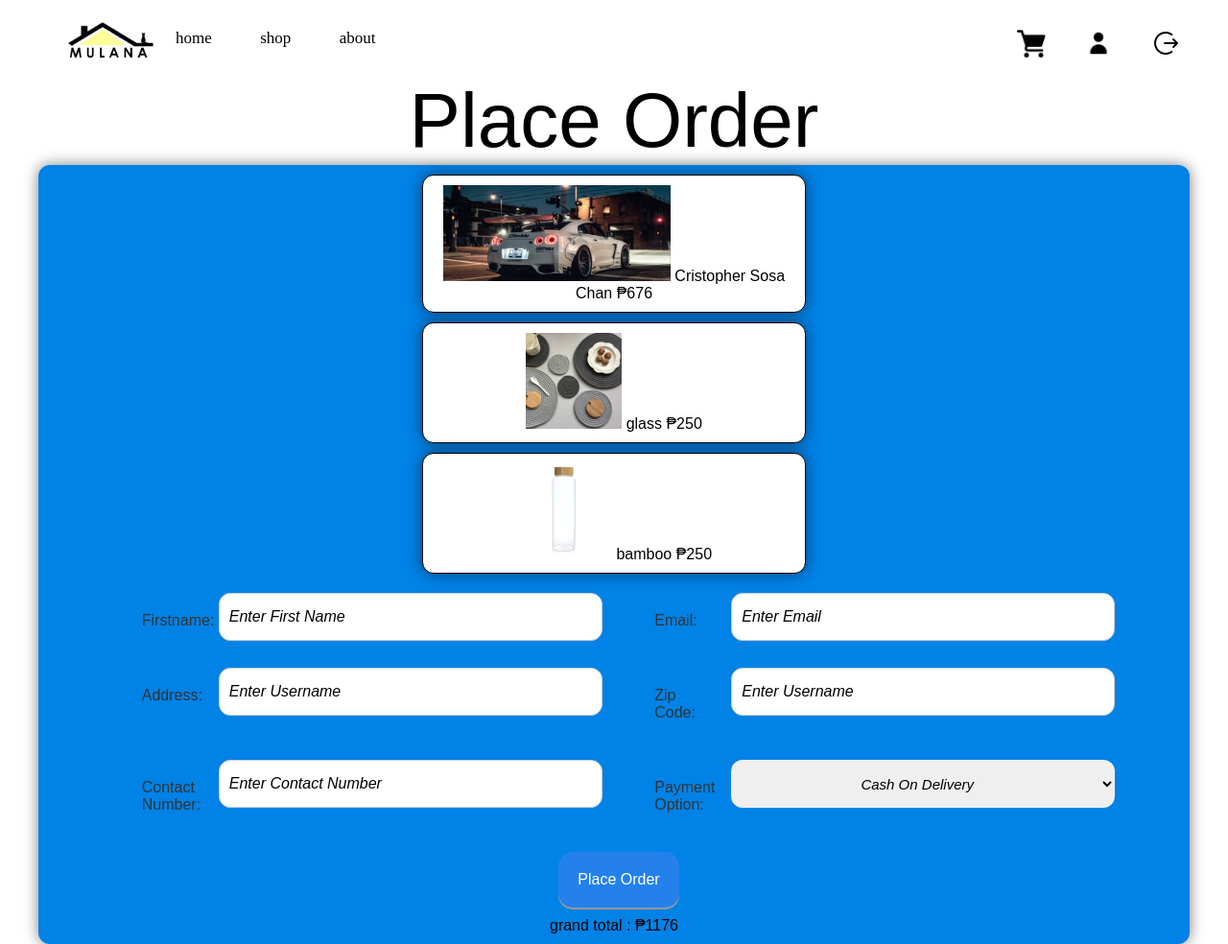
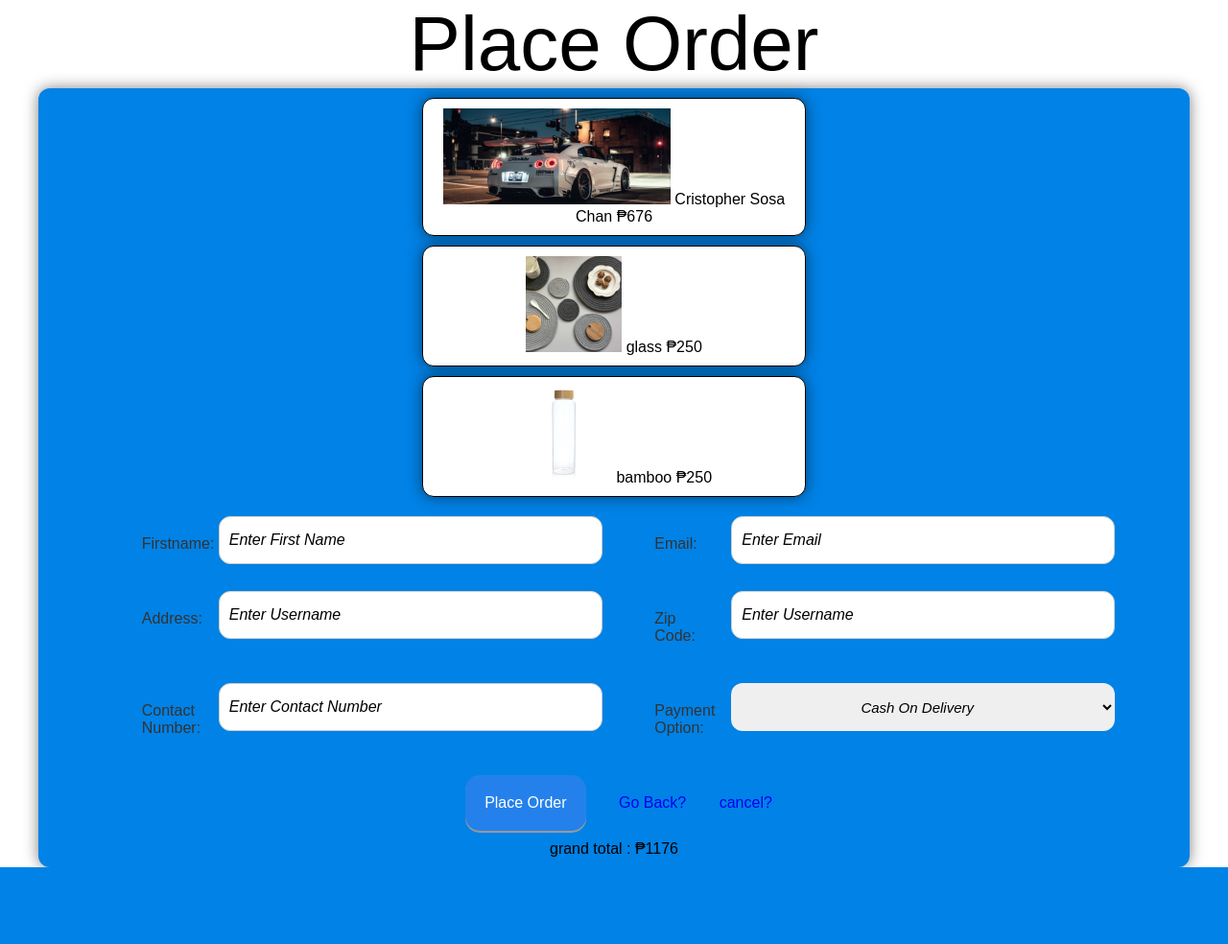
Before and after one commit to CristopherChan/shopping, a PHP site: page /checkout.php in a window 1280 px wide. Shown: the whole page at 96% size. After the commit the page ends 904 px from the top, so only its background shows below. Run offline with PHP 8.4, Linux system fonts and the light colour scheme; a user stored in the database is signed in; data comes from the database, SQL or seed files in the repository; a stand-in replaces the project's code that opens the database connection.

Commit message:
hahaha malapit na

```diff
--- a/checkout.php
+++ b/checkout.php
@@ -6,7 +6,14 @@ $user_id = $_SESSION['user_id'];
 
 if(!isset($user_id)){
     header('location:login.php');
+
  };
+
+
+ if(isset($_GET['delete_all'])){
+    mysqli_query($conn, "DELETE FROM `cart` WHERE user_id = '$user_id'") or die('query failed');
+    header('location:index.php');
+ }
  if(isset($_POST['place_order'])){
 
     $name = $_POST['name'];
@@ -16,21 +23,18 @@ if(!isset($user_id)){
     $con_number = $_POST['number'];
     $payment = $_POST['payment'];
 
+    $price_total = 0;
+    $cart_query = mysqli_query($conn, "SELECT * FROM `cart` WHERE user_id = '$user_id'");
+    if(mysqli_num_rows($cart_query) > 0){
 
-    $cart_query = mysqli_query($conn, "SELECT * FROM `cart`");
-   $price_total = -2;
-   if(mysqli_num_rows($cart_query) > 0){
       while($product_item = mysqli_fetch_assoc($cart_query)){
          $product_name[] = $product_item['name'] .' ('. $product_item['quantity'] .') ';
-         $product_price = number_format((int)$product_item['price'] * (int)$product_item['quantity']);
-         $price_total = $product_price;
+         $product_price = (int)$product_item['price'] * (int)$product_item['quantity'];
+         $price_total += $product_price;
 
       };
    };
-if(isset($_GET['place_order'])){
-    mysqli_query($conn, "DELETE FROM `cart` WHERE user_id = '$user_id'") or die('query failed');
-    header('location:index.php');
- }
+
 
 
 
@@ -38,31 +42,8 @@ if(isset($_GET['place_order'])){
    $detail_query = mysqli_query($conn, "INSERT INTO `checkout`(name, email, adds, code,number, payments, total_products, total_price) VALUES('$name','$email','$address','$zipcode','$con_number','$payment','$total_product','$price_total')") or die('query failed');
 
    if($cart_query && $detail_query){
+    echo "<script>alert('COMPLETED!')</script>";
 
-
-    echo "
-
-
-      <div class='order-message-container'>
-      <div class='message-container'>
-         <h3>thank you for shopping!</h3>
-         <div class='order-detail'>
-            <span>".$total_product."</span>
-            <span class='total'> total : $".$price_total."</span>
-         </div>
-         <div class='customer-details'>
-            <p> your name : <span>".$name."</span> </p>
-            <p> your number : <span>".$email."</span> </p>
-            <p> your email : <span>".$address."</span> </p>
-            <p> your address : <span>".$zipcode."</span> </p>
-            <p> your payment mode : <span>".$payment."</span> </p>
-            <p>(*pay when product arrives*)</p>
-         </div>
-            <a href='index.php' class='btn'>continue shopping</a>
-
-         </div>
-      </div>
-      ";
    }
 }
 
@@ -84,36 +65,9 @@ if(isset($_GET['place_order'])){
 <div class="main-container">
 
 <header>
-     <nav>
-        <input type="checkbox" id="check">
-            <label for="check" class="checkbtn">
-                <img class="menu" src="./img/icons8-menu-50.png" alt="menu">
-            </label>
-            <label class="logo"><a href="index.php"><img class="mulana" src="./img/MULANA-removebg-preview.png" alt="picture"></a></label>
-            <ul>
-                <li><a class="active" href="index.php">Home</a></li>
-                <li><a href="#">Shop</a></li>
-                <li><a href="about.php">About</a></li>
-            </ul>
 
-            <ol class="imgs">
-
-            <li><a href="shopping.php"><img class="people" src="./img/grocery-store.png" alt=""></a></li>
-
-            <li><a href="profile.php"><img class="people" src="./img/people.png" alt=""></a></li>
-
-            <li><a href="logout.php?logout=<?php echo $user_id; ?>" onclick="return confirm('are your sure you want to logout?');" class="delete-btn"><img class="people" src="./img/icons8-logout-30.png" alt="out" title="log out"></a></li>
-
-
-            </ol>
-  </nav>
      </header>
      <header class="title">Place order</header>
-
-
-
-
-
 <form action="" method="post" class="check">
     <table class="table">
         <?php
@@ -175,6 +129,12 @@ if(isset($_GET['place_order'])){
                     <input type="submit" id="submit" name="place_order" value="Place Order">
                 </div>
 
+                <div class="input-box">
+                    <a href="shopping.php?delete_all" onclick="return confirm('delete all from cart?');" class="delete-btn <?php echo ($grand_total > 1)?'':'disabled'; ?>">Go Back?</a>
+                </div>
+                <div class="input-box">
+                    <a href="index.php">cancel?</a>
+                </div>
             </div>
                </table>
                grand total :
@@ -184,53 +144,6 @@ if(isset($_GET['place_order'])){
 </tbody>
 </table>
 
-
-
-
-            <!--<div class="colunm">
-                <div class="input-box">
-                    <label for="fname">Firstname:</label>
-                    <input type="text" id="fname" name="fname" placeholder="Enter First Name" required>
-                </div>
-                <div class="input-box">
-                    <label for="lname">Lastname:</label>
-                    <input type="text" id="lname" name="lname" placeholder="Enter LastName" required>
-                </div>
-
-                <div class="input-box">
-                    <label for="email">Email:</label>
-                    <input type="email" id="email" name="email" placeholder="Enter Email" required>
-                </div>
-
-                <div class="input-box">
-                    <label for="adds">Address:</label>
-                    <input type="text" id="adds" name="adds" placeholder="Enter Username" required>
-                </div>
-                <div class="input-box">
-                    <label for="adds">Zip Code:</label>
-                    <input type="text" id="code" name="code" placeholder="Enter Username" required>
-                </div>
-                <div class="input-box">
-                    <label for="adds">Contact Number:</label>
-                    <input type="number" id="number" name="number" placeholder="Enter Contact Number" required>
-                </div>
-                <div class="input-box">
-                <label for="payment">Payment Option:</label>
-                    <select name="payment" id="pays">
-                    <option value="cod">Cash On Delivery</option>
-                    <option value="Ewallet">Gcash</option>
-                    <option value="banks">banks</option>
-                    </select>
-                </div>
-                <div class="input-box">
-                    <input type="submit" id="submit" name="place_order" value="Place Order">
-                </div>
-
-            </div>-->
-
-
-
-
 </div>
 </body>
 </html>
--- a/header-1.php
+++ b/header-1.php
@@ -1,4 +1,3 @@
-
 
 <!DOCTYPE html>
 <html lang="en">
@@ -33,7 +32,6 @@
                 <li><a class="active" href="index.php">Home</a></li>
                 <li><a href="home.php">Shop</a></li>
                 <li><a href="about.php">About</a></li>
-                <li><a href="viewrecord.php">Customize</a></li>
             </ul>
 
             <ol class="imgs">
--- a/index.php
+++ b/index.php
@@ -67,7 +67,7 @@ if(isset($message)){
             <label class="logo"><a href="index.php"><img class="mulana" src="./img/MULANA-removebg-preview.png" alt="picture"></a></label>
             <ul>
                 <li><a class="active" href="index.php">Home</a></li>
-                <li><a href="#">Shop</a></li>
+                <li><a href="shopping.php">Shop</a></li>
                 <li><a href="about.php">About</a></li>
             </ul>
 
--- a/viewrecord-1.php
+++ b/viewrecord-1.php
@@ -1,5 +1,5 @@
 <?php
-include("connection.php")
+include("config.php")
 ?>
 <!DOCTYPE html>
 <html lang="en">
```
Also changed, not shown: about.php (+12 -0 lines).
